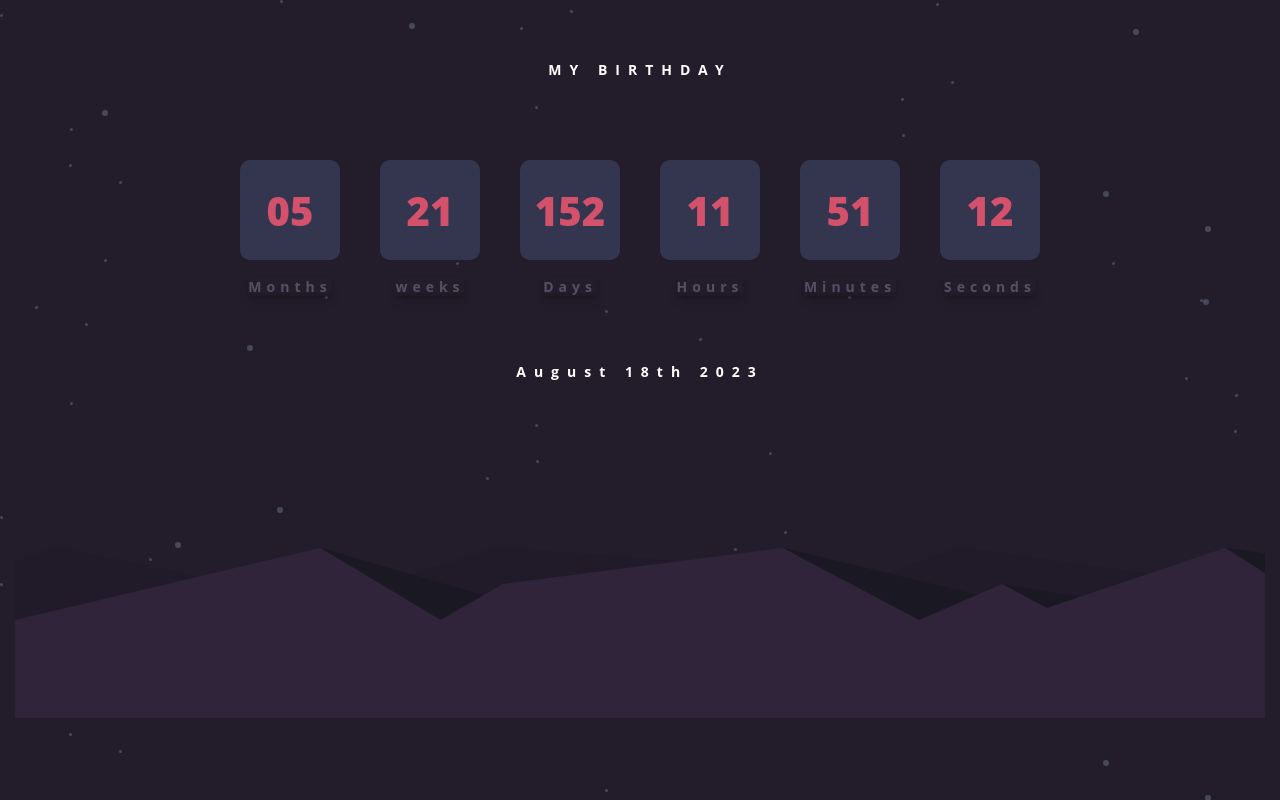
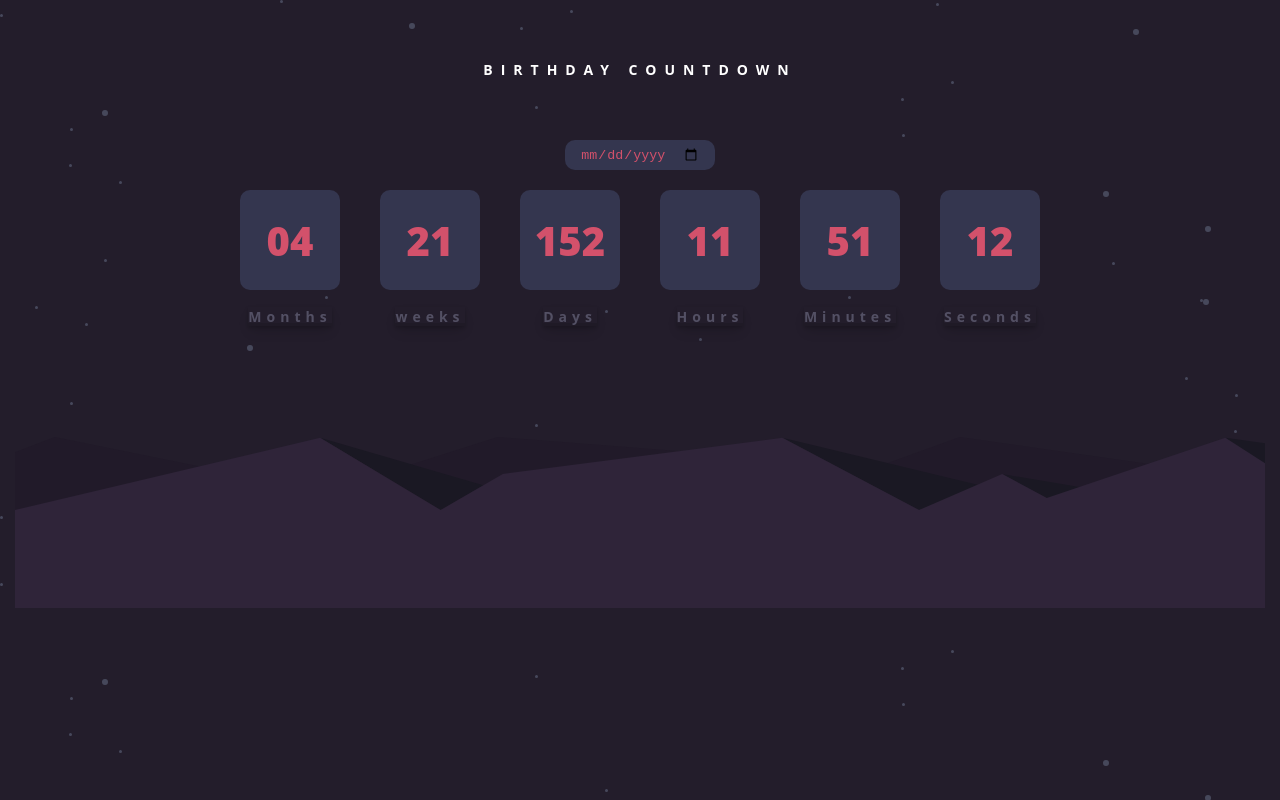
Before and after one commit to harteyhitman/countDownapp, a React (Create React App) app: page / in a window 1280 px wide. Built offline with nearby package versions, Linux system fonts and the light colour scheme.

Commit message:
updated-timer

```diff
--- a/src/App.css
+++ b/src/App.css
@@ -8,7 +8,20 @@
   body {
     height: 100%;
     background-color: #231D2B;
-    overflow: hidden;
+  }
+  form input{
+      display: flex;
+      justify-content: center;
+      align-items: center;
+      outline: none;
+      border: none;
+      width: 150px;
+      height: 30px;
+      margin: 0 auto;
+      background-color: #34364F;
+      color: #D3516B;
+      padding: 10px;
+      border-radius: 10px;
   }
 
   .app {
--- a/src/App.js
+++ b/src/App.js
@@ -1,12 +1,12 @@
-import React, { useState } from "react";
+import React, { useState, useEffect } from "react";
 import "./App.css";
-import images from './pattern-hills.svg'
+import images from "./pattern-hills.svg";
 
 const App = () => {
   return (
     <div className="app">
       <div className="container">
-        <h1 className="header">MY BIRTHDAY </h1>
+        <h1 className="header">BIRTHDAY COUNTDOWN</h1>
         <Timer />
       </div>
     </div>
@@ -14,21 +14,23 @@ const App = () => {
 };
 
 const Timer = () => {
-
+  const [deadline, setDeadline] = useState('18 August 2023')
+  const [name, setname] = useState('');
   const [Months, setmonth] = useState(0);
-  const [weeks, setWeeks] = useState(0)
+  const [weeks, setWeeks] = useState(0);
   const [days, setDays] = useState(0);
   const [hours, setHours] = useState(0);
   const [minutes, setMinutes] = useState(0);
   const [seconds, setSeconds] = useState(0);
 
-  const deadline = "August, 18, 2023";
 
-
+//  console.log(name)
+//  2023-03-30
+// console.log(Date.parse('2023-03-30'), 'parsing')
   const getTime = () => {
-
     const time = Date.parse(deadline) - Date.now();
-    setmonth (Math.floor(time / (1000 * 60 * 60 * 24 * 30)));
+    // console.log(time, 'time')
+    setmonth(Math.floor(time / (1000 * 60 * 60 * 24 * 31 )));
     setWeeks(Math.floor(time / (1000 * 60 * 60 * 24 * 7)));
     setDays(Math.floor(time / (1000 * 60 * 60 * 24)));
     setHours(Math.floor((time / (1000 * 60 * 60)) % 24));
@@ -36,14 +38,26 @@ const Timer = () => {
     setSeconds(Math.floor((time / 1000) % 60));
   };
 
-  React.useEffect(() => {
+  const handleChange = (e) => {
+    setname(e.target.value);
+    setDeadline(e.target.value)
+
+    };
+useEffect(() => {
     const interval = setInterval(() => getTime(deadline), 1000);
 
     return () => clearInterval(interval);
-  }, []);
+  }, [deadline]);
 
   return (
     <div className="timer" role="timer">
+      <form action="">
+        <input
+          onChange={handleChange}
+          type="date"
+          placeholder="put your date here"
+        />
+      </form>
 
       <div className="col-4">
         <div className="box">
@@ -81,7 +95,7 @@ const Timer = () => {
         </div>
         <span className="text">Seconds </span>
       </div>
-      <h1>August 18th 2023</h1>
+      <h1 className="showtime">{name}</h1>
       <div className="bottom">
         <img src={images} alt="" />
       </div>
```
